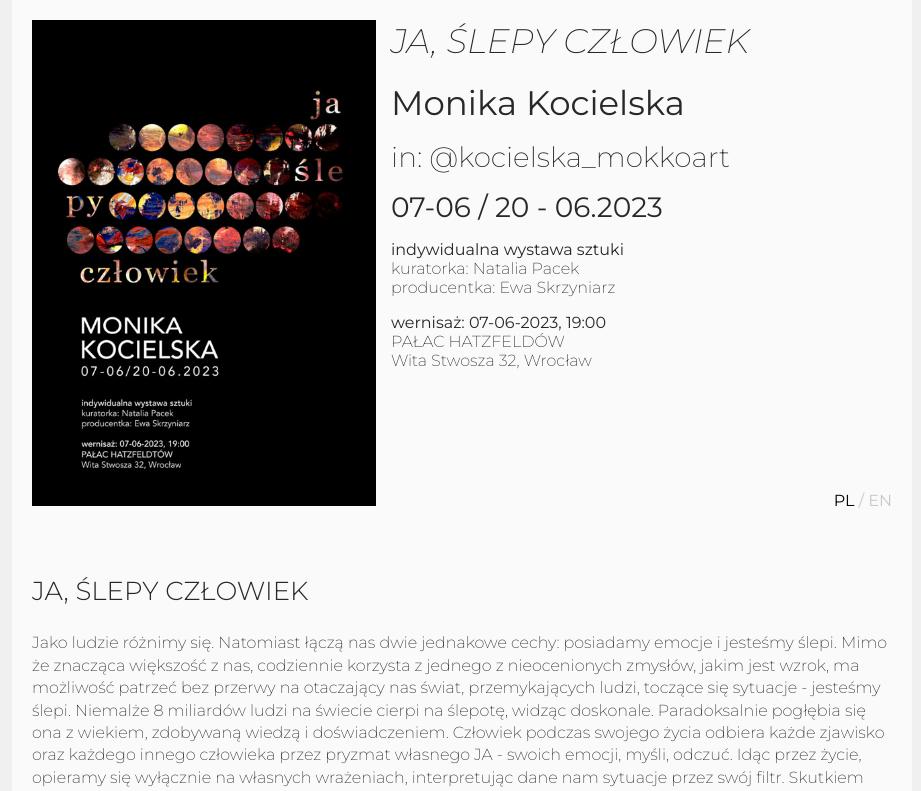
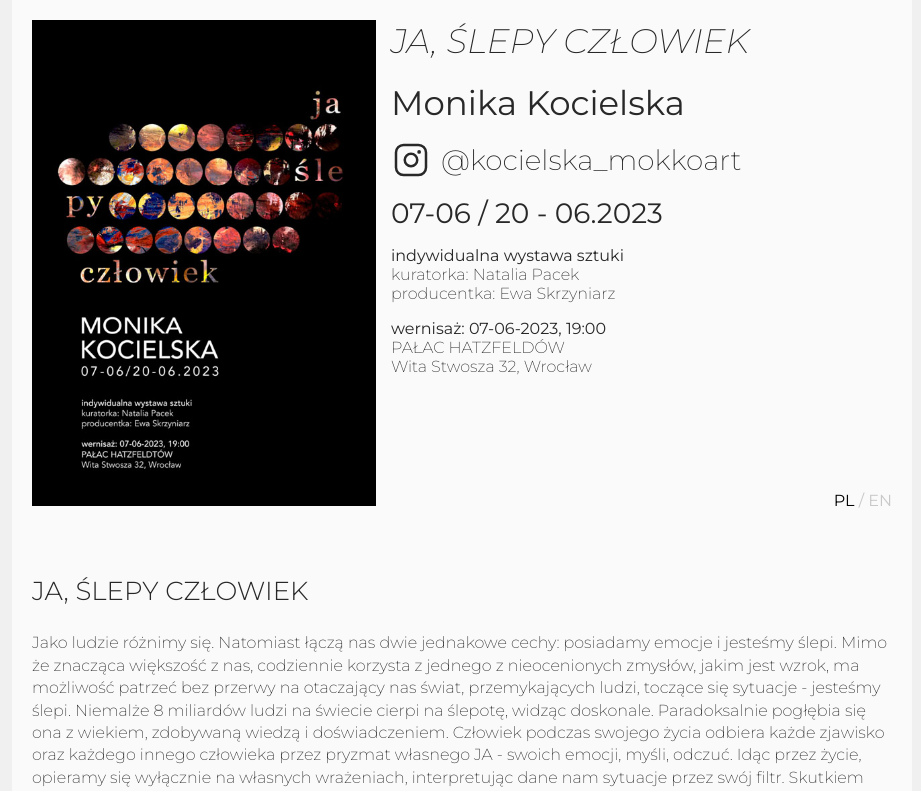
Before and after one commit to rafalfalandys/Mokko-teaser, a React (Vite) app: page / in a window 1280 px wide. Shown: the top 791 px of the page, without its empty margins (178-1099 px from the left). Built offline with nearby package versions, Linux system fonts and the light colour scheme; a web font is replaced by a local one.

Commit message:
add instagram logo icon

```diff
--- a/package.json
+++ b/package.json
@@ -11,6 +11,7 @@
   },
   "dependencies": {
     "@heroicons/react": "^2.0.18",
+    "@phosphor-icons/react": "^2.0.9",
     "react": "^18.2.0",
     "react-dom": "^18.2.0",
     "react-router-dom": "^6.11.2"
--- a/src/components/Header/Header.scss
+++ b/src/components/Header/Header.scss
@@ -41,6 +41,14 @@
     font-size: $font-large;
     font-weight: 200;
     margin-top: 1.6rem;
+    display: flex;
+    align-items: center;
+
+    & svg {
+      margin-right: 1rem;
+      height: 4rem;
+      width: 4rem;
+    }
   }
 
   &__dates {
--- a/src/components/Header/Header.tsx
+++ b/src/components/Header/Header.tsx
@@ -2,6 +2,7 @@ import "./Header.scss";
 import useText from "../../hooks/useText";
 import logo from "../../assets/logo-exhibition.jpeg";
 import LanguageSwitch from "./LanguageSwitch";
+import { InstagramLogo } from "@phosphor-icons/react";
 
 const Header: React.FC = () => {
   const text = useText();
@@ -21,7 +22,8 @@ const Header: React.FC = () => {
               className="header__in"
               target="_blank"
             >
-              in: @kocielska_mokkoart
+              <InstagramLogo />
+              @kocielska_mokkoart
             </a>
             <span className="header__dates">07-06 / 20 - 06.2023</span>
             <span className="header__exhibition-type">
--- a/src/components/Modal/Modal.scss
+++ b/src/components/Modal/Modal.scss
@@ -44,7 +44,7 @@
     }
 
     & img {
-      width: 100%;
+      //   width: 100%;
       height: 100%;
       max-width: 85vw;
       max-height: 75vh;
```
Also changed, not shown: 1 other file (tests, documents, lock files or other folders).
